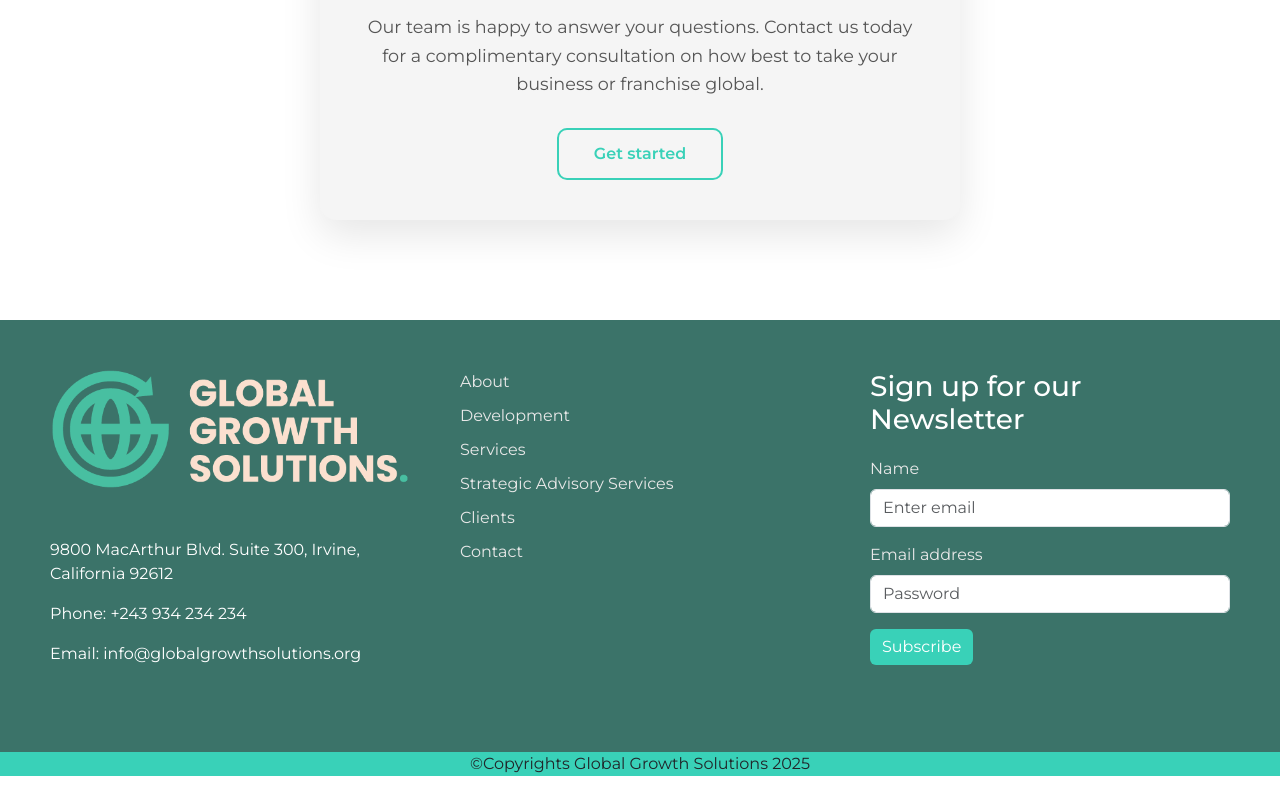
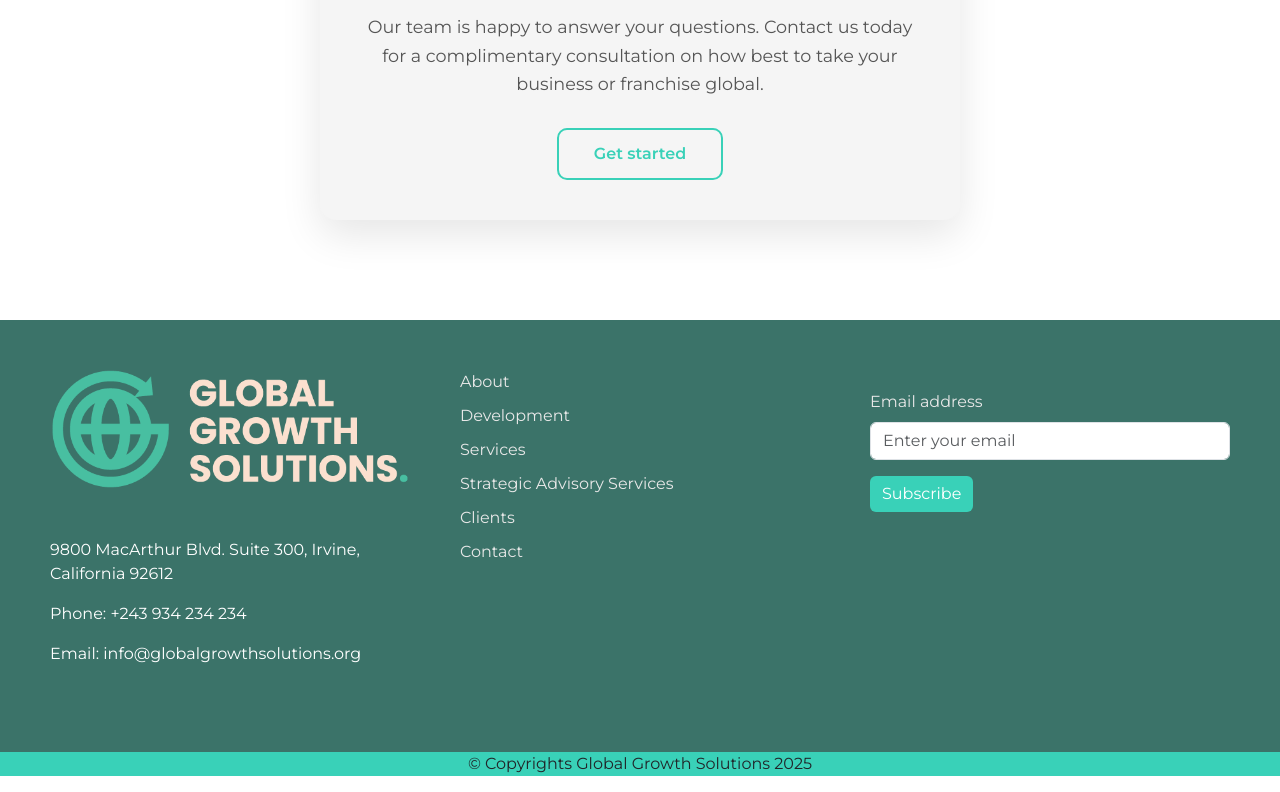
Before and after one commit to tycoonkabuzi/connsultanceWebsite, a React (Vite) app: page /about in a window 1280 px wide. Shown: the part 5460-6252 px from the top of the page. Built offline with nearby package versions, Linux system fonts and the light colour scheme.

Commit message:
The subscription is working

```diff
--- a/src/App.css
+++ b/src/App.css
@@ -879,28 +879,27 @@
   margin-bottom: 4rem;
 }
 
+/* Headings updated with your green color */
 .clients-page h1,
 .clients-page h2,
 .clients-page h3 {
   font-weight: 700;
   margin-bottom: 1.2rem;
+  color: #46c0a0; /* Updated to brand green */
 }
 
 .clients-page h1 {
   font-size: 2.4rem;
-  color: #0a2a43;
   text-align: center;
 }
 
 .clients-page h2 {
   font-size: 1.8rem;
-  color: #0a2a43;
 }
 
 .clients-page h3 {
   font-size: 1.4rem;
   margin-top: 1.5rem;
-  color: #0056a3;
 }
 
 .clients-page p {
@@ -965,6 +964,7 @@
 
 .clients-testimonials h2 {
   margin-bottom: 2rem;
+  color: #46c0a0; /* Updated to brand green */
 }
 
 .testimonials-grid {
@@ -986,7 +986,7 @@
   margin-top: 1rem;
   font-size: 0.9rem;
   font-weight: 600;
-  color: #0077ff;
+  color: #46c0a0; /* Updated to brand green */
 }
 
 /*---------------------- Public Sector Page ----------------*/
--- a/src/components/Footer.jsx
+++ b/src/components/Footer.jsx
@@ -1,15 +1,45 @@
-import { Button } from "react-bootstrap";
-import Form from "react-bootstrap/Form";
+import { useState } from "react";
+import { Button, Form } from "react-bootstrap";
+import emailjs from "@emailjs/browser";
 import logo from "../../src/assets/Logo PNG_Plan de travail 1 copie.png";
 import { useLanguage } from "../context/LanguageProvider";
 
 function Footer() {
   const { language, translation } = useLanguage();
+  const [email, setEmail] = useState("");
+  const [sending, setSending] = useState(false);
+  const [status, setStatus] = useState("");
+
   const generateDate = () => {
     const date = new Date();
     return date.getFullYear();
   };
-  generateDate();
+
+  const handleSubscribe = (e) => {
+    e.preventDefault();
+    setSending(true);
+    setStatus("");
+
+    emailjs
+      .send(
+        "service_5k366w9", // Your EmailJS Service ID
+        "template_r9botvc", // Your EmailJS Template ID
+        {
+          from_email: email,
+          to_email: "info@globalgrowthsolutions.org",
+        },
+        "-Ll9ex00IvhWBATsp" // Your EmailJS Public Key
+      )
+      .then(() => {
+        setEmail("");
+        setStatus("✅ Subscription successful!");
+      })
+      .catch(() => {
+        setStatus("❌ Subscription failed. Please try again later.");
+      })
+      .finally(() => setSending(false));
+  };
+
   return (
     <div style={{ backgroundColor: "#39d1b8" }}>
       <div className="footer">
@@ -25,31 +55,34 @@ function Footer() {
         </div>
 
         <ul style={{ listStyle: "none" }}>
-          <li>{translation[language].footer.links[0]}</li>
-          <li>{translation[language].footer.links[1]}</li>
-          <li>{translation[language].footer.links[2]}</li>
-          <li>{translation[language].footer.links[3]}</li>
-          <li>{translation[language].footer.links[4]}</li>
-          <li>{translation[language].footer.links[5]}</li>
+          {translation[language].footer.links.map((link, idx) => (
+            <li key={idx}>{link}</li>
+          ))}
         </ul>
-        <Form>
-          <h3>{translation[language].footer.newsletterTitle}</h3>
+
+        <Form onSubmit={handleSubscribe}>
+          <h3>{translation[language].footer.newsLetterTitle}</h3>
           <Form.Group className="mb-3" controlId="formGroupEmail">
-            <Form.Label>{translation[language].footer.nameLabel} </Form.Label>
-            <Form.Control type="email" placeholder="Enter email" />
+            <Form.Label>{translation[language].footer.emailLabel}</Form.Label>
+            <Form.Control
+              type="email"
+              placeholder="Enter your email"
+              value={email}
+              onChange={(e) => setEmail(e.target.value)}
+              required
+            />
           </Form.Group>
-          <Form.Group className="mb-3" controlId="formGroupPassword">
-            <Form.Label>{translation[language].footer.emailLabel}</Form.Label>
-            <Form.Control type="password" placeholder="Password" />
-          </Form.Group>
-          <Button className="btn-standard">
-            {translation[language].footer.subscribeButton}
+          <Button type="submit" className="btn-standard" disabled={sending}>
+            {sending
+              ? "Subscribing..."
+              : translation[language].footer.subscribeButton}
           </Button>
+          {status && <p style={{ marginTop: "1rem" }}>{status}</p>}
         </Form>
       </div>
 
       <p style={{ textAlign: "center" }}>
-        &copy;{translation[language].footer.copyright} {generateDate()}
+        &copy; {translation[language].footer.copyright} {generateDate()}
       </p>
     </div>
   );
```
